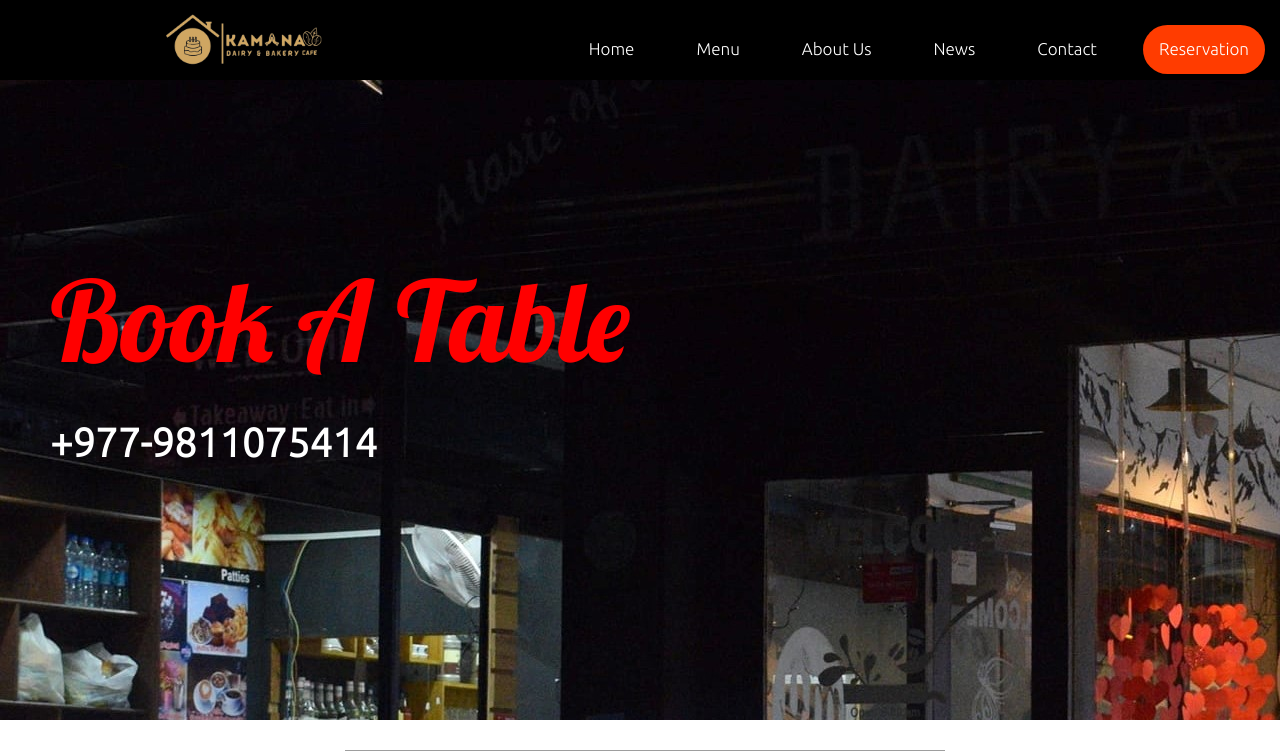
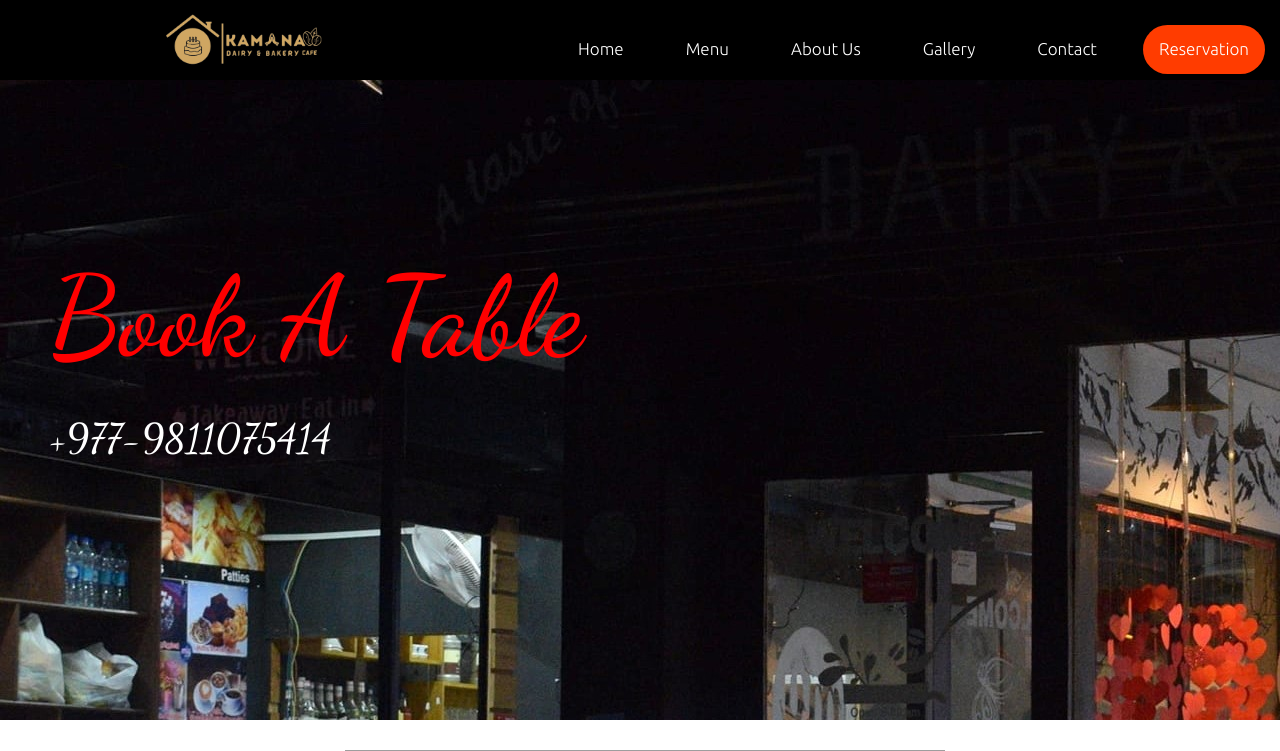
Before and after one commit to Dilli822/Project-kamana-Diary-Cafe, a PHP site: page /contact.html in a window 1280 px wide. Shown: the top 751 px of the page. Run offline with PHP 8.4, Linux system fonts and the light colour scheme; grey boxes are pictures that could not be loaded.

Commit message:
initial commit

```diff
--- a/about-us.css
+++ b/about-us.css
@@ -21,8 +21,8 @@ h1{
     font-size: 8rem;
     text-align: left;
     padding: 8rem 5rem;
-    font-family: lobster;
     font-weight: lighter;
+    font-family: dancing script;
 }
 
 
--- a/contact-style.css
+++ b/contact-style.css
@@ -105,8 +105,8 @@ input,textarea,button{
   }
 
   h1{
-    font-family: lobster;
     font-weight: lighter;
+    font-family: dancing script;
     font-size: 7rem;
     color:white;
     padding: 250px 0px 30px 50px;
@@ -118,6 +118,8 @@ input,textarea,button{
     text-decoration: none;
     margin-top: 350px;
     margin-left: 50px;
+    font-weight: lighter;
+    font-family: dancing script;
 
   }
   h6 a:hover{
--- a/contact.html
+++ b/contact.html
@@ -36,9 +36,9 @@
               <img class="logo-head" src="kamana-org-website-logo-.png" alt="kamana-dairy-cafe-logo">
               <a href="#home" class="active">Reservation</a>
               <a href="contact.html">Contact</a>
-              <a href="news.html">News</a>
+              <a href="gallery.html">Gallery</a>
               <a href="about-us.html">About Us</a>
-              <a href="#about">Menu</a>
+              <a href="menu.html">Menu</a>
               <a href="index.html">Home</a>
               <a href="javascript:void(0);" class="icon" onclick="myFunction()">
                 <i class="fa fa-bars"></i>
--- a/menu.css
+++ b/menu.css
@@ -104,8 +104,8 @@ div.banner{
 
 h1{
   font-size: 7rem;
-  font-weight: lighter;
-  font-family: lobster;
+  font-weight: bold;
+  font-family: dancing script;
   color:white;
   padding: 15rem 5rem;
 }
```
